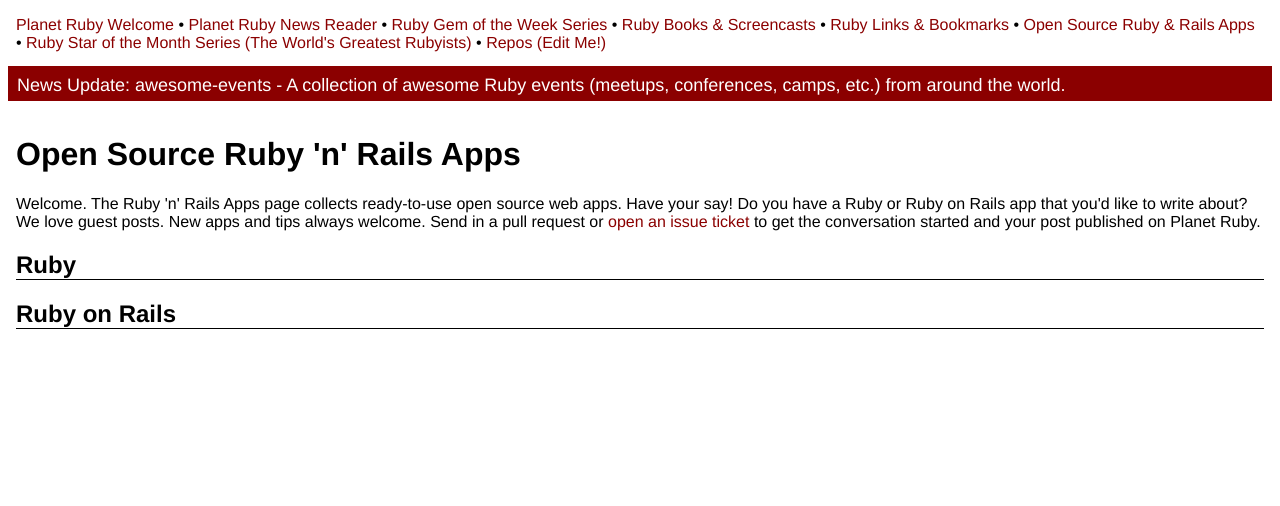
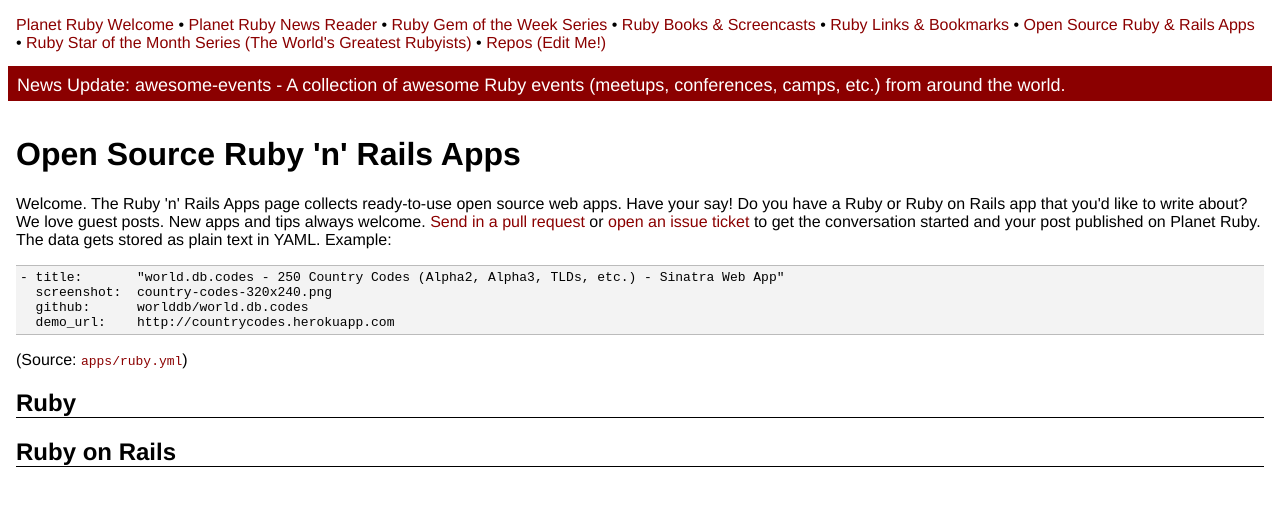
Before and after one commit to planetruby/planetruby.github.io, a Jekyll site: the page built from apps/index.html, in a window 1280 px wide. Shown: the top 506 px of the page. Built offline with Jekyll 4.4.1, drawn with Linux system fonts in a browser that asks for light colours.

Commit message:
up welcome

```diff
--- a/_includes/welcome-apps.html
+++ b/_includes/welcome-apps.html
@@ -6,7 +6,20 @@
  Have your say!
  Do you have a Ruby or Ruby on Rails app that you'd like to write about?
 We love guest posts. New apps and tips always welcome.
-     Send in a pull request or
+    <a href="https://github.com/planetruby/apps/pulls">Send in a pull request</a>
+      or
     <a href="https://github.com/planetruby/apps/issues">open an issue ticket</a>
       to get the conversation started and your post published on Planet Ruby.
+      The data gets stored as plain text in YAML. Example:
 </p>
+
+<pre>
+- title:       "world.db.codes - 250 Country Codes (Alpha2, Alpha3, TLDs, etc.) - Sinatra Web App"
+  screenshot:  country-codes-320x240.png
+  github:      worlddb/world.db.codes
+  demo_url:    http://countrycodes.herokuapp.com
+</pre>
+
+<p>
+(Source: <a href="https://github.com/planetruby/apps/blob/master/ruby.yml"><code>apps/ruby.yml</code></a>)
+</p>
--- a/_includes/welcome-books.html
+++ b/_includes/welcome-books.html
@@ -3,7 +3,8 @@
    lists books and screencasts about all things Ruby.
 
    Any goodies missing? New books, screencasts and tips always welcome.
-     Send in a pull request or
+     <a href="https://github.com/planetruby/books/pulls">Send in a pull request</a>
+       or
     <a href="https://github.com/planetruby/books/issues">open an issue ticket</a>
       to get the conversation started and the book or screencast
       posted on Planet Ruby. The data gets stored as plain text in YAML. Example:
--- a/_includes/welcome-gems.html
+++ b/_includes/welcome-gems.html
@@ -6,7 +6,8 @@
 
 Do you have a Ruby gem that you'd like to write about?
 We love guest posts.
-     Send in a pull request or
+    <a href="https://github.com/planetruby/gems/pulls">Send in a pull request</a>
+      or
     <a href="https://github.com/planetruby/gems/issues">open an issue ticket</a>
       to get the conversation started and your article posted on Planet Ruby.
 </p>
--- a/_includes/welcome-stars.html
+++ b/_includes/welcome-stars.html
@@ -1,7 +1,8 @@
 <p>
   Welcome. The Ruby Star of the Month series celebrates a new Rubyist every month.
 Have your say! Do you know a Ruby hero you'd like to write about? We love guest posts.
-Send in a pull request or
+<a href="https://github.com/planetruby/planetruby.github.io/pulls">Send in a pull request</a>
+  or
 <a href="https://github.com/planetruby/planetruby.github.io/issues">open an issue ticket</a>
 to get the conversation started and your write-up posted on Planet Ruby.
 </p>
--- a/apps/index.html
+++ b/apps/index.html
@@ -28,6 +28,12 @@
     <div class='app-img'>
         <img src="{{site.url}}/_data/apps/i/{{app.screenshot}}">
     </div>
+    <div class='app-title'>
+       <a href="https://github.com/{{app.github}}">[Source]</a>
+       {% if app.demo_url %}
+         <a href="{{ app.demo_url}}">[Demo]</a>
+       {% endif %}
+    </div>
   </div>
 
 {% endfor %}
@@ -47,6 +53,12 @@
     <div class='app-img'>
         <img src="{{site.url}}/_data/apps/i/{{app.screenshot}}">
     </div>
+    <div class='app-title'>
+       <a href="https://github.com/{{app.github}}">[Source]</a>
+       {% if app.demo_url %}
+         <a href="{{ app.demo_url}}">[Demo]</a>
+       {% endif %}
+    </div>
   </div>
 
 {% endfor %}
```
Also changed, not shown: _includes/welcome-links.html (+14 -1 lines).
